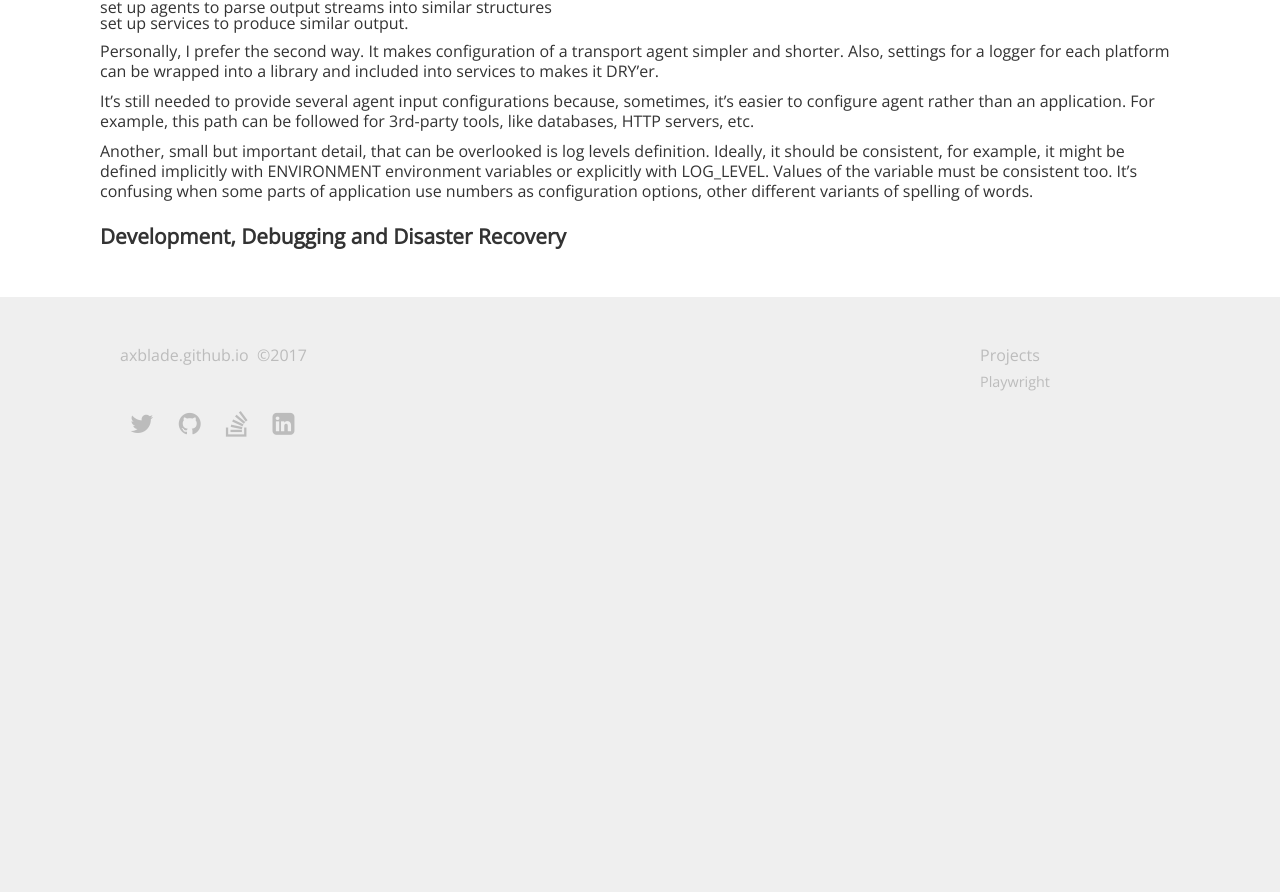
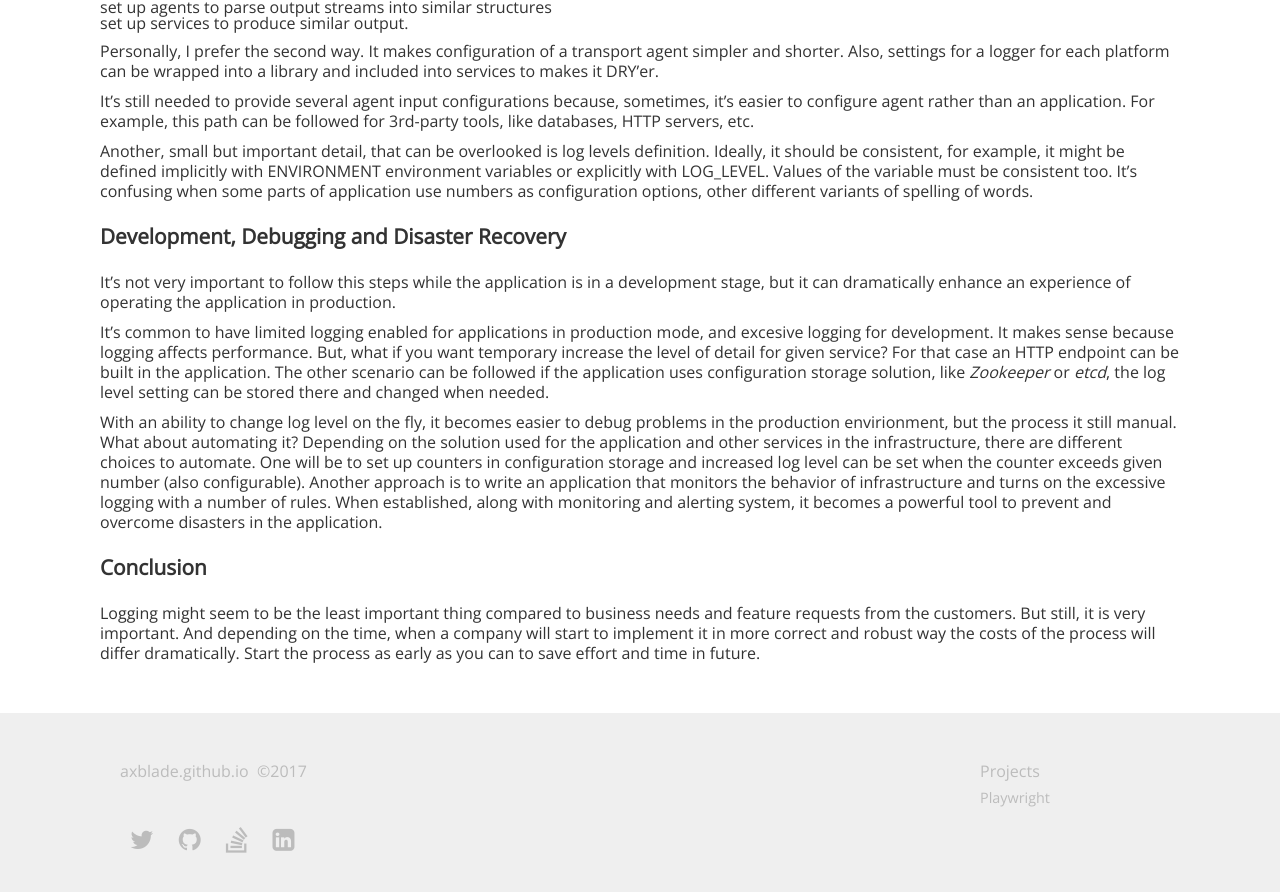
Before and after one commit to eugene-sy/eugene-sy.github.io, a Jekyll site: the page built from _posts/2017-07-02-logging-in-a-microservices-environment.md, in a window 1280 px wide and 900 px high, scrolled down 1288 px. Shown: the top 892 px of the window. Built offline with Jekyll 4.4.1, drawn with Linux system fonts in a browser that asks for light colours; nearby versions of some CDN libraries; before the commit the page ends 1772 px from its top, so only the background shows below that.

Commit message:
automation and conclusion

```diff
--- a/_posts/2017-07-02-logging-in-a-microservices-environment.md
+++ b/_posts/2017-07-02-logging-in-a-microservices-environment.md
@@ -42,3 +42,13 @@ It's still needed to provide several agent input configurations because, sometim
 Another, small but important detail, that can be overlooked is log levels definition. Ideally, it should be consistent, for example, it might be defined implicitly with `ENVIRONMENT` environment variables or explicitly with `LOG_LEVEL`. Values of the variable must be consistent too. It's confusing when some parts of application use numbers as configuration options, other different variants of spelling of words.
 
 ## Development, Debugging and Disaster Recovery
+
+It's not very important to follow this steps while the application is in a development stage, but it can dramatically enhance an experience of operating the application in production.
+
+It's common to have limited logging enabled for applications in production mode, and excesive logging for development. It makes sense because logging affects performance. But, what if you want temporary increase the level of detail for given service? For that case an HTTP endpoint can be built in the application. The other scenario can be followed if the application uses configuration storage solution, like [Zookeeper](https://zookeeper.apache.org/) or [etcd](https://coreos.com/etcd/), the log level setting can be stored there and changed when needed.
+
+With an ability to change log level on the fly, it becomes easier to debug problems in the production envirionment, but the process it still manual. What about automating it? Depending on the solution used for the application and other services in the infrastructure, there are different choices to automate. One will be to set up counters in configuration storage and increased log level can be set when the counter exceeds given number (also configurable). Another approach is to write an application that monitors the behavior of infrastructure and turns on the excessive logging with a number of rules. When established, along with monitoring and alerting system, it becomes a powerful tool to prevent and overcome disasters in the application.
+
+## Conclusion
+
+Logging might seem to be the least important thing compared to business needs and feature requests from the customers. But still, it is very important. And depending on the time, when a company will start to implement it in more correct and robust way the costs of the process will differ dramatically. Start the process as early as you can to save effort and time in future.
```
